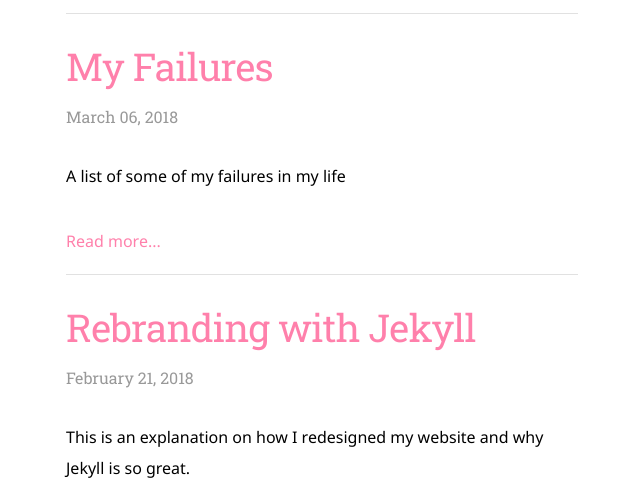
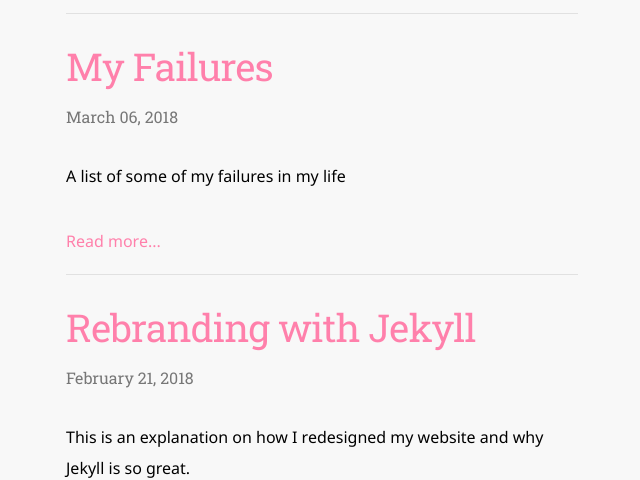
Before and after one commit to clayton-halim/clayton-halim.github.io, a Jekyll site: the page built from blog.html, in a window 1280 px wide. Shown: the part 212-692 px from the top of the page, without its empty margins (318-958 px from the left). Built offline with Jekyll 4.4.1, drawn with Linux system fonts in a browser that asks for light colours; nearby versions of some CDN libraries.

Commit message:
Tweak colors

```diff
--- a/assets/css/style.css
+++ b/assets/css/style.css
@@ -10,6 +10,10 @@ h3 { font-size: 3.0rem; line-height: 1.3;  letter-spacing: -.1rem; }
 h4 { font-size: 2.4rem; line-height: 1.35; letter-spacing: -.08rem; }
 h5 { font-size: 1.8rem; line-height: 1.5;  letter-spacing: -.05rem; }
 h6 { font-size: 1.5rem; line-height: 1.6;  letter-spacing: 0; }
+
+body {
+    background-color: #f8f8f8;
+}
 
 p {
   margin-top: 0;
@@ -105,7 +109,7 @@ a {
     font-family: "Roboto Slab";
     margin-top: 0.5rem;
     font-size: 1em;
-    color: #999;
+    color: #777;
 }
 
 .blog-img {
@@ -271,7 +275,7 @@ strong {
 }
 
 .post-date {
-    color: #999;
+    color: #777;
     font-weight: 500;
     font-size: 0.8em;
 }
```
